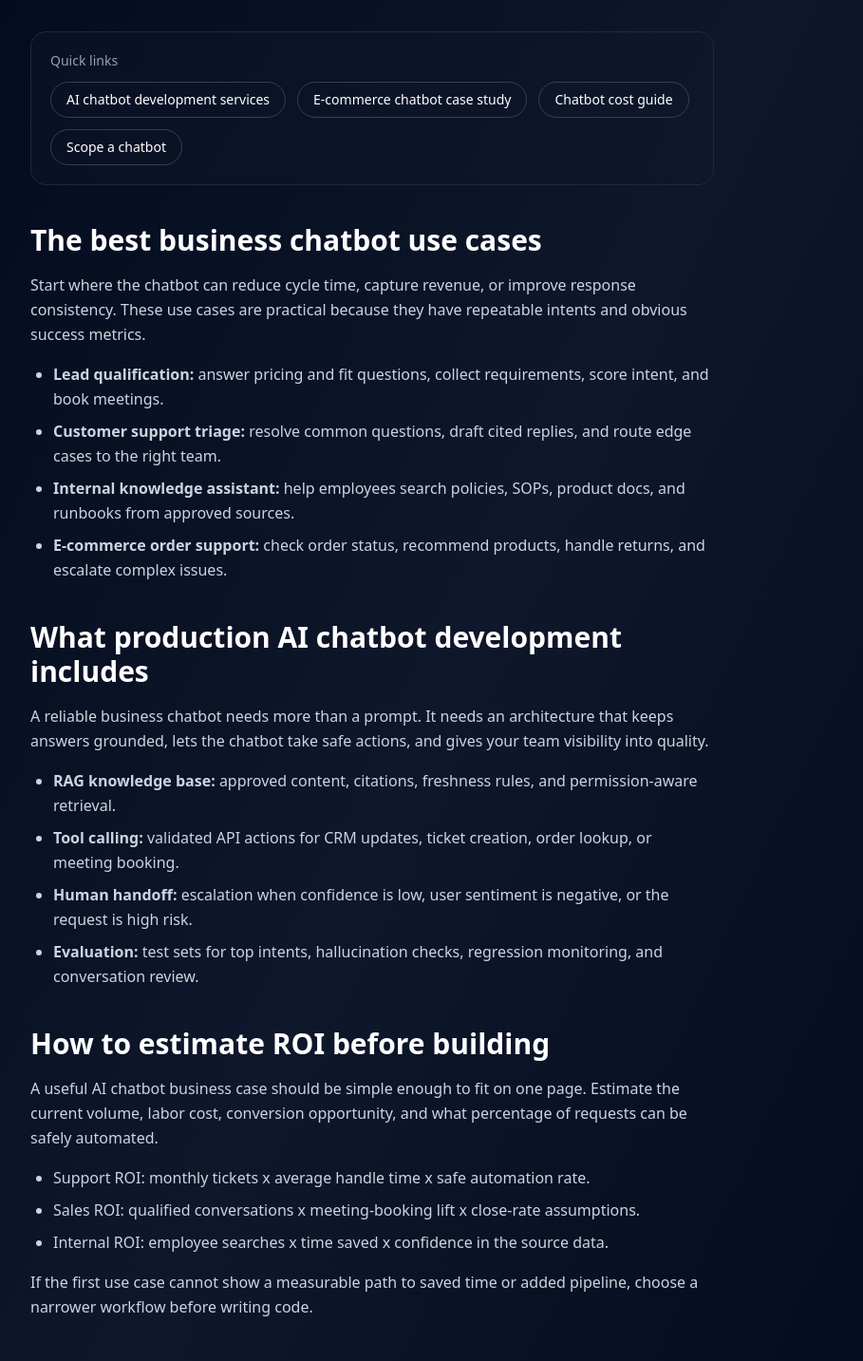
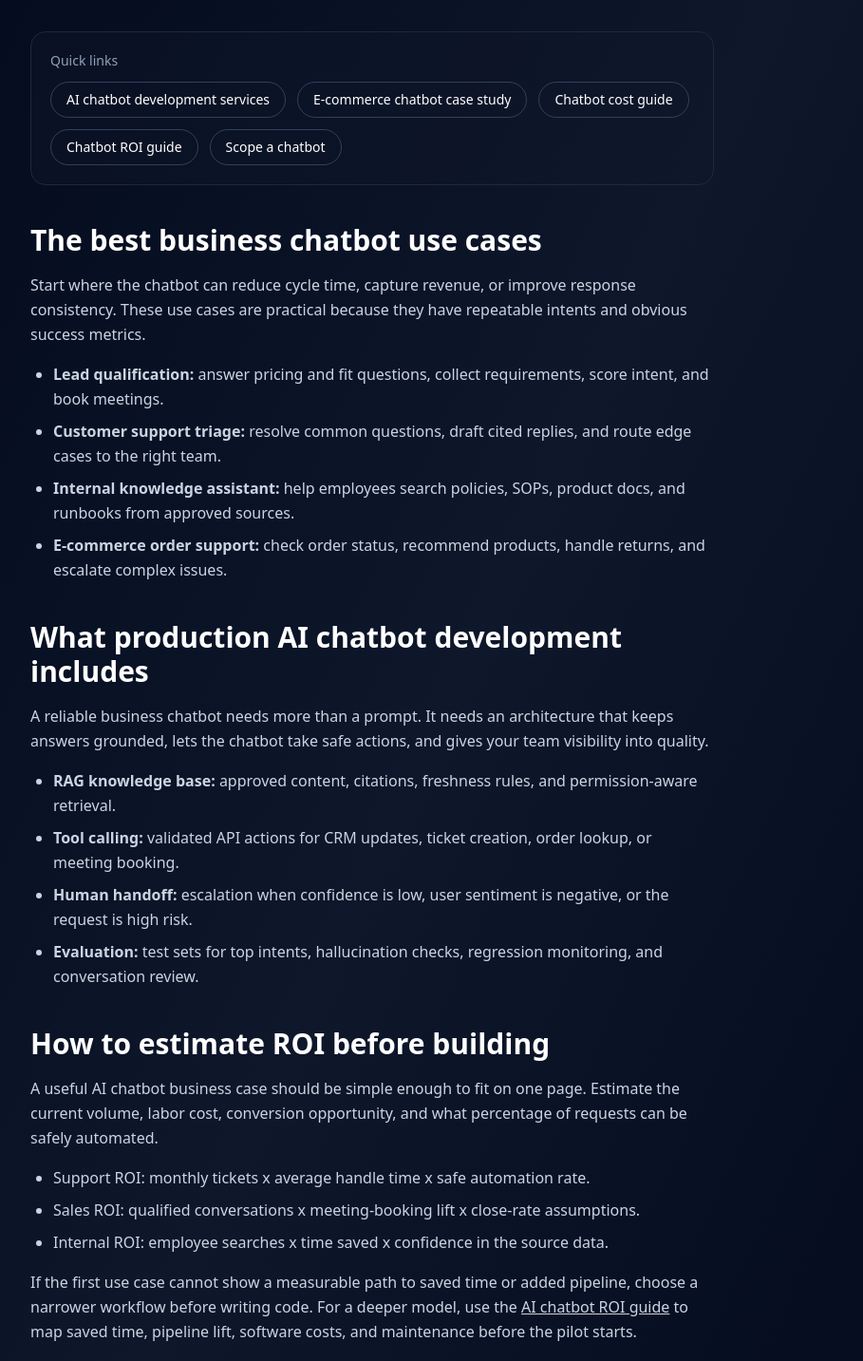
Before and after one commit to ethansure/thexu-studio, a Next.js app: page /insights/ai-chatbot-for-business in a window 1280 px wide. Shown: the part 460-1893 px from the top of the page at 95% size, without its empty margins (248-1157 px from the left). Built offline with nearby package versions, Linux system fonts and the light colour scheme.

Commit message:
Link business chatbot guide to ROI playbook

```diff
--- a/src/app/insights/ai-chatbot-for-business/page.tsx
+++ b/src/app/insights/ai-chatbot-for-business/page.tsx
@@ -31,7 +31,7 @@ export default function PostPage() {
         description:
           'A practical guide to building an AI chatbot for business: high-ROI use cases, architecture, integrations, costs, risks, and a launch checklist for production AI chatbot development.',
         datePublished: '2026-06-10',
-        dateModified: '2026-06-10',
+        dateModified: '2026-07-06',
         inLanguage: 'en-US',
         mainEntityOfPage: {
           '@type': 'WebPage',
@@ -148,6 +148,12 @@ export default function PostPage() {
               >
                 Chatbot cost guide
               </Link>
+              <Link
+                className="rounded-full border border-slate-700 px-4 py-2 hover:bg-slate-800 transition"
+                href="/insights/ai-chatbot-roi"
+              >
+                Chatbot ROI guide
+              </Link>
               <Link className="rounded-full border border-slate-700 px-4 py-2 hover:bg-slate-800 transition" href="/#contact">
                 Scope a chatbot
               </Link>
@@ -217,7 +223,11 @@ export default function PostPage() {
           </ul>
           <p className="mt-4">
             If the first use case cannot show a measurable path to saved time or added pipeline, choose a narrower
-            workflow before writing code.
+            workflow before writing code. For a deeper model, use the{' '}
+            <Link className="underline hover:text-white" href="/insights/ai-chatbot-roi">
+              AI chatbot ROI guide
+            </Link>{' '}
+            to map saved time, pipeline lift, software costs, and maintenance before the pilot starts.
           </p>
         </Section>
 
```
